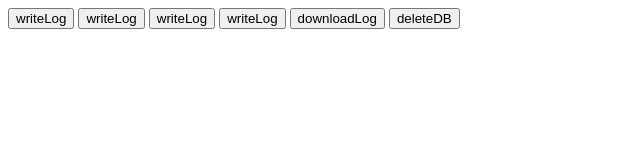
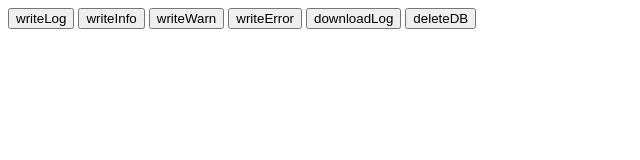
Before and after one commit to LTonJin/log-web, a website: page index.html in a window 1280 px wide. Shown: the whole page, without its empty margins (0-640 px from the left). Drawn offline with Linux system fonts and the light colour scheme.

Commit message:
修改index.html

```diff
--- a/index.html
+++ b/index.html
@@ -9,9 +9,9 @@
 
 <body>
   <button onclick="log()">writeLog</button>
-  <button onclick="info()">writeLog</button>
-  <button onclick="warn()">writeLog</button>
-  <button onclick="error()">writeLog</button>
+  <button onclick="info()">writeInfo</button>
+  <button onclick="warn()">writeWarn</button>
+  <button onclick="error()">writeError</button>
   <button onclick="down()">downloadLog</button>
   <button onclick="deleteDB()">deleteDB</button>
 </body>
--- a/package.json
+++ b/package.json
@@ -1,6 +1,6 @@
 {
   "name": "log-web",
-  "version": "1.0.5",
+  "version": "1.0.6",
   "description": "",
   "main": "src/main.js",
   "scripts": {
```
Also changed, not shown: dist/index.html, 3 other files.
